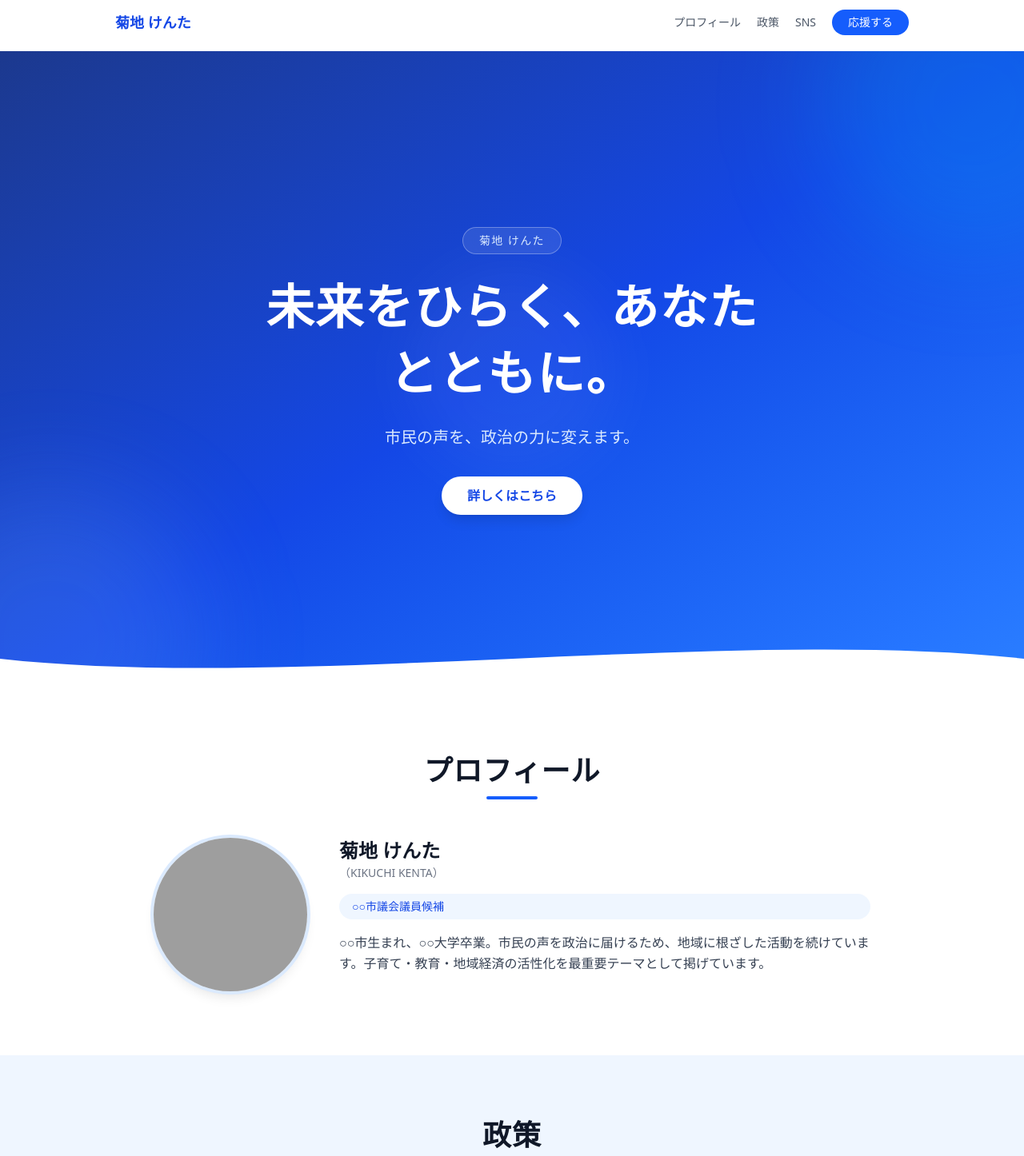
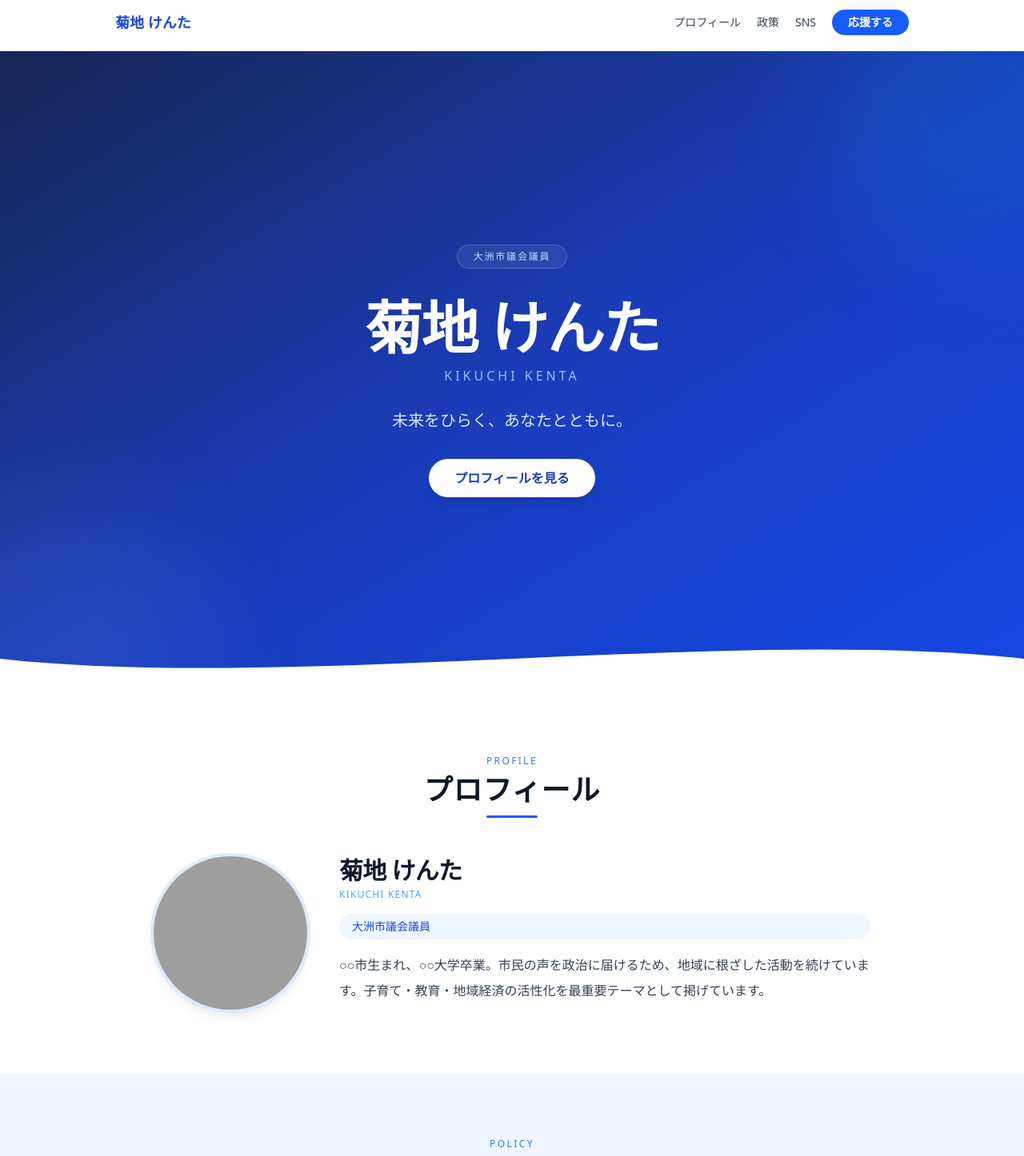
Before and after one commit to kentakikuchi0423/HOMEPAGE, a Next.js app: page / in a window 1280 px wide. Shown: the top 1446 px of the page at 80% size. Built offline with nearby package versions, Linux system fonts and the light colour scheme; grey boxes are pictures that could not be loaded.

Commit message:
refine design

```diff
--- a/src/app/globals.css
+++ b/src/app/globals.css
@@ -10,7 +10,7 @@
 /* Scroll-reveal: hidden until JS fires */
 .reveal {
   opacity: 0;
-  transform: translateY(24px);
+  transform: translateY(16px);
   transition: opacity 0.6s ease-out, transform 0.6s ease-out;
 }
 .reveal.is-visible {
--- a/src/components/layout/Header.tsx
+++ b/src/components/layout/Header.tsx
@@ -23,7 +23,7 @@ export default function Header() {
         <p className="text-base font-bold text-blue-700 sm:text-lg">
           {siteConfig.profile.name}
         </p>
-        <nav className="hidden items-center gap-5 text-sm font-medium text-gray-600 sm:flex">
+        <nav className="hidden items-center gap-5 text-sm font-medium text-gray-700 sm:flex">
           <a href="#profile" className="transition-colors hover:text-blue-600">
             プロフィール
           </a>
@@ -35,7 +35,7 @@ export default function Header() {
           </a>
           <a
             href="#donation"
-            className="rounded-full bg-blue-600 px-5 py-1.5 text-white transition-colors hover:bg-blue-700"
+            className="rounded-full bg-blue-600 px-5 py-1.5 font-semibold text-white transition-colors hover:bg-blue-700"
           >
             応援する
           </a>
@@ -43,7 +43,7 @@ export default function Header() {
         {/* Mobile CTA */}
         <a
           href="#donation"
-          className="rounded-full bg-blue-600 px-4 py-1.5 text-sm font-medium text-white transition-colors hover:bg-blue-700 sm:hidden"
+          className="rounded-full bg-blue-600 px-4 py-1.5 text-sm font-semibold text-white transition-colors hover:bg-blue-700 sm:hidden"
         >
           応援する
         </a>
--- a/src/components/sections/DonationSection.tsx
+++ b/src/components/sections/DonationSection.tsx
@@ -11,7 +11,7 @@ export default function DonationSection() {
     <section
       ref={ref}
       id="donation"
-      className={`relative overflow-hidden bg-gradient-to-br from-blue-800 via-blue-700 to-blue-600 px-4 py-24 text-center reveal ${inView ? 'is-visible' : ''}`}
+      className={`relative overflow-hidden bg-gradient-to-br from-blue-950 via-blue-800 to-blue-700 px-4 py-24 text-center reveal ${inView ? 'is-visible' : ''}`}
     >
       {/* Background decoration */}
       <div className="pointer-events-none absolute inset-0">
@@ -20,7 +20,7 @@ export default function DonationSection() {
       </div>
 
       <div className="relative z-10 mx-auto max-w-2xl">
-        <SectionHeading light>ご支援のお願い</SectionHeading>
+        <SectionHeading en="SUPPORT" light>ご支援のお願い</SectionHeading>
 
         {description && (
           <p className="mb-10 leading-relaxed text-blue-100">{description}</p>
@@ -30,7 +30,7 @@ export default function DonationSection() {
           href={url}
           target="_blank"
           rel="noopener noreferrer"
-          className="inline-block rounded-full bg-white px-10 py-4 text-lg font-bold text-blue-700 shadow-lg transition-all duration-200 hover:-translate-y-0.5 hover:bg-blue-50 hover:shadow-xl"
+          className="inline-block rounded-full bg-white px-10 py-4 text-lg font-bold text-blue-800 shadow-xl transition-all duration-200 hover:-translate-y-0.5 hover:bg-blue-50 hover:shadow-2xl"
         >
           {label}
         </a>
--- a/src/components/sections/HeroSection.tsx
+++ b/src/components/sections/HeroSection.tsx
@@ -1,41 +1,45 @@
 import { siteConfig } from '@/content/site'
 
 export default function HeroSection() {
-  const { name, catchcopy, subcopy } = siteConfig.profile
+  const { name, nameKana, title, catchcopy } = siteConfig.profile
   return (
     <section
       id="hero"
-      className="relative flex min-h-screen flex-col items-center justify-center overflow-hidden bg-gradient-to-br from-blue-900 via-blue-700 to-blue-500 px-4 text-center"
+      className="relative flex min-h-screen flex-col items-center justify-center overflow-hidden bg-gradient-to-br from-blue-950 via-blue-800 to-blue-700 px-4 py-28 text-center lg:py-36"
     >
-      {/* Decorative blobs */}
+      {/* Decorative blobs — kept subtle */}
       <div className="pointer-events-none absolute inset-0">
-        <div className="absolute -right-32 -top-32 h-96 w-96 rounded-full bg-sky-400/20 blur-3xl" />
-        <div className="absolute -bottom-32 -left-32 h-96 w-96 rounded-full bg-blue-300/15 blur-3xl" />
-        <div className="absolute left-1/2 top-1/2 h-64 w-64 -translate-x-1/2 -translate-y-1/2 rounded-full bg-white/5 blur-2xl" />
+        <div className="absolute -right-32 -top-32 h-96 w-96 rounded-full bg-sky-400/10 blur-3xl" />
+        <div className="absolute -bottom-32 -left-32 h-96 w-96 rounded-full bg-blue-300/8 blur-3xl" />
       </div>
 
-      <div className="relative z-10 flex flex-col items-center gap-6">
-        {/* Name badge */}
-        <p className="hero-animate rounded-full border border-white/30 bg-white/10 px-5 py-1.5 text-sm font-medium tracking-widest text-blue-100 backdrop-blur-sm">
-          {name}
+      <div className="relative z-10 flex flex-col items-center gap-7">
+        {/* Title badge */}
+        <p className="hero-animate rounded-full border border-white/20 bg-white/8 px-5 py-1.5 text-xs font-medium tracking-[0.15em] text-blue-200 backdrop-blur-sm">
+          {title}
         </p>
 
-        {/* Main catchcopy */}
-        <h1 className="hero-animate hero-delay-1 max-w-2xl text-4xl font-bold leading-snug tracking-wide text-white sm:text-5xl md:text-6xl">
+        {/* Name — main visual element */}
+        <div className="hero-animate hero-delay-1 flex flex-col items-center gap-1">
+          <h1 className="text-5xl font-bold leading-tight tracking-tight text-white sm:text-6xl md:text-7xl">
+            {name}
+          </h1>
+          <p className="text-sm font-medium tracking-[0.25em] text-blue-300 sm:text-base">
+            {nameKana}
+          </p>
+        </div>
+
+        {/* Catchcopy */}
+        <p className="hero-animate hero-delay-2 max-w-lg text-lg leading-relaxed text-blue-100 sm:text-xl">
           {catchcopy}
-        </h1>
-
-        {/* Subcopy */}
-        <p className="hero-animate hero-delay-2 max-w-lg text-lg leading-relaxed text-blue-100 sm:text-xl">
-          {subcopy}
         </p>
 
-        {/* CTA button */}
+        {/* CTA */}
         <a
           href="#profile"
-          className="hero-animate hero-delay-3 mt-2 rounded-full bg-white px-8 py-3 font-semibold text-blue-700 shadow-lg transition-all duration-200 hover:-translate-y-0.5 hover:bg-blue-50 hover:shadow-xl"
+          className="hero-animate hero-delay-3 mt-1 rounded-full bg-white px-8 py-3 font-semibold text-blue-800 shadow-lg transition-all duration-200 hover:-translate-y-0.5 hover:bg-blue-50 hover:shadow-xl"
         >
-          詳しくはこちら
+          プロフィールを見る
         </a>
       </div>
 
--- a/src/components/sections/PolicySection.tsx
+++ b/src/components/sections/PolicySection.tsx
@@ -22,7 +22,7 @@ export default function PolicySection() {
       className={`bg-blue-50 px-4 py-20 reveal ${inView ? 'is-visible' : ''}`}
     >
       <div className="mx-auto max-w-5xl">
-        <SectionHeading>政策</SectionHeading>
+        <SectionHeading en="POLICY">政策</SectionHeading>
 
         <ul className="grid gap-6 sm:grid-cols-2 lg:grid-cols-4">
           {siteConfig.policies.map((policy, i) => (
@@ -30,12 +30,12 @@ export default function PolicySection() {
               key={policy.title}
               className={`reveal ${inView ? 'is-visible' : ''} reveal-delay-${Math.min(i + 1, 4)}`}
             >
-              <div className="group flex h-full flex-col rounded-2xl bg-white p-6 shadow-sm transition-all duration-200 hover:-translate-y-1 hover:border-t-4 hover:border-blue-500 hover:shadow-md">
+              <div className="group flex h-full flex-col rounded-2xl border border-blue-50 bg-white p-6 transition-all duration-200 hover:-translate-y-1 hover:border-blue-200 hover:bg-blue-50/40 hover:shadow-md">
                 {/* Icon circle */}
-                <div className="mb-4 flex h-12 w-12 items-center justify-center rounded-full bg-blue-50 text-2xl transition-colors group-hover:bg-blue-100">
+                <div className="mb-4 flex h-12 w-12 items-center justify-center rounded-full bg-blue-100/60 text-2xl transition-colors group-hover:bg-blue-100">
                   {iconMap[policy.icon] ?? fallbackIcon}
                 </div>
-                <h3 className="mb-2 font-bold text-gray-900">{policy.title}</h3>
+                <h3 className="mb-2 font-semibold text-blue-950">{policy.title}</h3>
                 <p className="text-sm leading-relaxed text-gray-600">
                   {policy.description}
                 </p>
--- a/src/components/sections/ProfileSection.tsx
+++ b/src/components/sections/ProfileSection.tsx
@@ -14,7 +14,7 @@ export default function ProfileSection() {
       className={`bg-white px-4 py-20 reveal ${inView ? 'is-visible' : ''}`}
     >
       <div className="mx-auto max-w-4xl">
-        <SectionHeading>プロフィール</SectionHeading>
+        <SectionHeading en="PROFILE">プロフィール</SectionHeading>
 
         <div className="flex flex-col items-center gap-10 md:flex-row md:items-start">
           {/* Photo */}
@@ -39,13 +39,13 @@ export default function ProfileSection() {
           {/* Text */}
           <div className="flex flex-col gap-4 text-center md:text-left">
             <div>
-              <p className="text-2xl font-bold text-gray-900">{name}</p>
-              <p className="mt-0.5 text-sm text-gray-500">（{nameKana}）</p>
+              <p className="text-3xl font-bold tracking-tight text-gray-900">{name}</p>
+              <p className="mt-1 text-xs font-medium tracking-widest text-blue-400 uppercase">{nameKana}</p>
             </div>
             <span className="mx-auto inline-block rounded-full bg-blue-50 px-4 py-1.5 text-sm font-medium text-blue-700 md:mx-0">
               {title}
             </span>
-            <p className="leading-relaxed text-gray-700">{bio}</p>
+            <p className="leading-8 text-gray-700">{bio}</p>
           </div>
         </div>
       </div>
--- a/src/components/sections/SnsSection.tsx
+++ b/src/components/sections/SnsSection.tsx
@@ -14,7 +14,7 @@ export default function SnsSection() {
       className={`bg-blue-50 px-4 py-20 reveal ${inView ? 'is-visible' : ''}`}
     >
       <div className="mx-auto max-w-2xl">
-        <SectionHeading>最新情報</SectionHeading>
+        <SectionHeading en="TIMELINE">最新情報</SectionHeading>
 
         <div className="overflow-hidden rounded-2xl border border-blue-100 bg-white shadow-sm">
           <div className="border-b border-blue-50 bg-blue-600 px-6 py-3">
--- a/src/components/sections/VideoSection.tsx
+++ b/src/components/sections/VideoSection.tsx
@@ -14,7 +14,7 @@ export default function VideoSection() {
       className={`bg-white px-4 py-20 reveal ${inView ? 'is-visible' : ''}`}
     >
       <div className="mx-auto max-w-3xl">
-        <SectionHeading>動画</SectionHeading>
+        <SectionHeading en="VIDEO">動画</SectionHeading>
 
         <div className="overflow-hidden rounded-2xl bg-blue-50 shadow-sm">
           {/* 16:9 placeholder */}
--- a/src/components/ui/SectionHeading.tsx
+++ b/src/components/ui/SectionHeading.tsx
@@ -1,12 +1,25 @@
+import type { ReactNode } from 'react'
+
 interface Props {
-  children: React.ReactNode
+  children: ReactNode
+  /** English subtitle displayed above the Japanese heading */
+  en?: string
   /** Use light variant on dark/colored backgrounds */
   light?: boolean
 }
 
-export default function SectionHeading({ children, light = false }: Props) {
+export default function SectionHeading({ children, en, light = false }: Props) {
   return (
     <div className="mb-12 text-center">
+      {en && (
+        <p
+          className={`mb-2 text-xs font-medium tracking-[0.2em] uppercase ${
+            light ? 'text-white/60' : 'text-blue-500'
+          }`}
+        >
+          {en}
+        </p>
+      )}
       <h2
         className={`text-3xl font-bold tracking-wide sm:text-4xl ${
           light ? 'text-white' : 'text-gray-900'
@@ -15,7 +28,7 @@ export default function SectionHeading({ children, light = false }: Props) {
         {children}
       </h2>
       <div
-        className={`mx-auto mt-3 h-1 w-16 rounded-full ${
+        className={`mx-auto mt-3 h-[3px] w-16 rounded-full ${
           light ? 'bg-white/60' : 'bg-blue-600'
         }`}
       />
--- a/src/content/site.ts
+++ b/src/content/site.ts
@@ -5,13 +5,7 @@ export type Policy = {
 };
 
 export type SnsLink = {
-  platform:
-    | "X"
-    | "Instagram"
-    | "Facebook"
-    | "YouTube"
-    | "LINE"
-    | "選挙ドットコム";
+  platform: "X" | "Instagram" | "Facebook" | "YouTube" | "選挙ドットコム";
   url: string;
   order: number; // 表示順（昇順）
 };
@@ -63,7 +57,7 @@ export const siteConfig: SiteConfig = {
   profile: {
     name: "菊地 けんた",
     nameKana: "KIKUCHI KENTA",
-    title: "○○市議会議員候補",
+    title: "大洲市議会議員",
     bio: "○○市生まれ、○○大学卒業。市民の声を政治に届けるため、地域に根ざした活動を続けています。子育て・教育・地域経済の活性化を最重要テーマとして掲げています。",
     photo: "/images/profile.jpg",
     catchcopy: "未来をひらく、あなたとともに。",
@@ -100,7 +94,7 @@ export const siteConfig: SiteConfig = {
     title: "菊地けんた 政策紹介動画",
   },
   xTimeline: {
-    handle: "taro_yamada", // X アカウント名（@ なし）を入力してください
+    handle: "kenta_kikuchi", // X アカウント名（@ なし）を入力してください
   },
   donation: {
     url: "#",
@@ -113,7 +107,6 @@ export const siteConfig: SiteConfig = {
     { platform: "Facebook", url: "#", order: 2 },
     { platform: "Instagram", url: "#", order: 3 },
     { platform: "YouTube", url: "#", order: 4 },
-    { platform: "LINE", url: "#", order: 5 },
     { platform: "選挙ドットコム", url: "#", order: 6 },
   ],
   footer: {
```
Also changed, not shown: src/components/sections/SocialLinksSection.tsx (+26 -15 lines), 1 other file (tests, documents, lock files or other folders).
